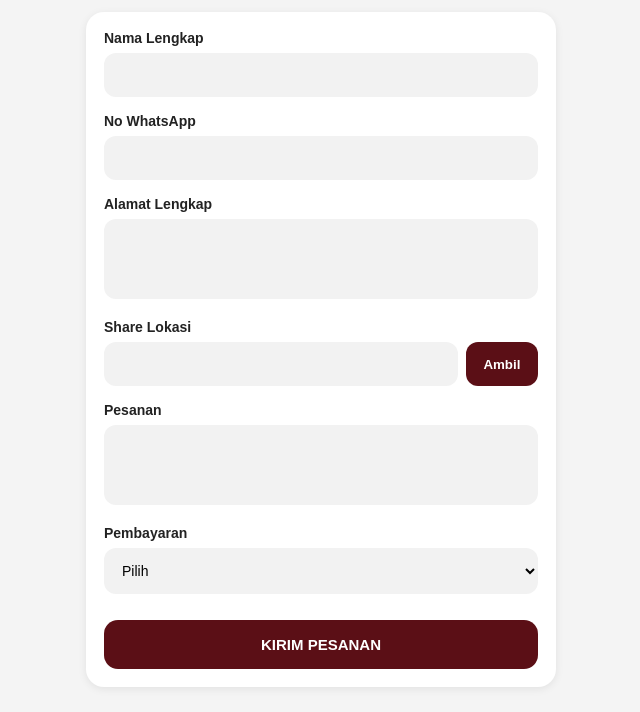
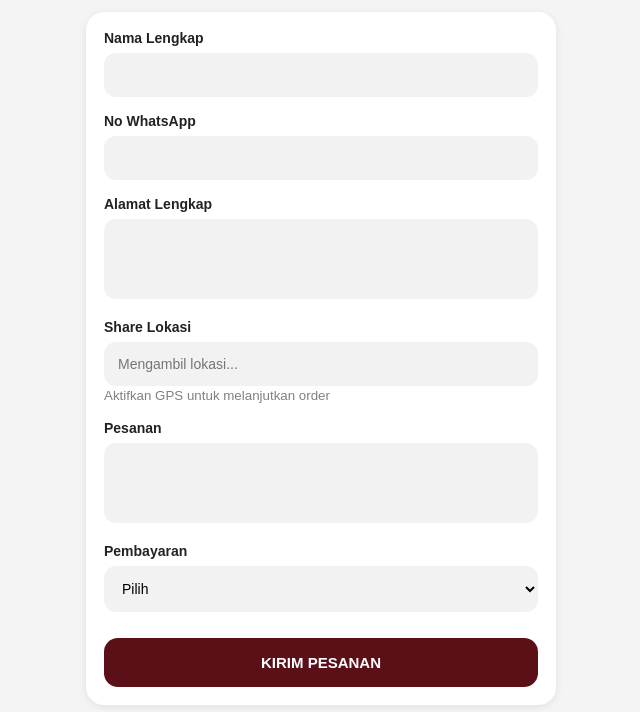
Before and after one commit to kkmdlv/ORDERKU, a plain HTML site: page index.html in a window 1280 px wide. Shown: the part 88-800 px from the top of the page, without its empty margins (319-959 px from the left). Drawn offline with Linux system fonts and the light colour scheme.

Commit message:
Update index.html

```diff
--- a/index.html
+++ b/index.html
@@ -51,16 +51,20 @@
       </div>
 
       <div class="input-group">
-        <label>Share Lokasi</label>
+  <label>Share Lokasi</label>
 
-        <div class="lokasi-box">
-          <input type="text" id="sharelok" readonly>
+  <input
+    type="text"
+    id="sharelok"
+    readonly
+    placeholder="Mengambil lokasi..."
+    required
+  >
 
-          <button type="button" id="ambilLokasi">
-            Ambil
-          </button>
-        </div>
-      </div>
+  <small style="color:gray">
+    Aktifkan GPS untuk melanjutkan order
+  </small>
+</div>
 
       <div class="input-group">
         <label>Pesanan</label>
```
